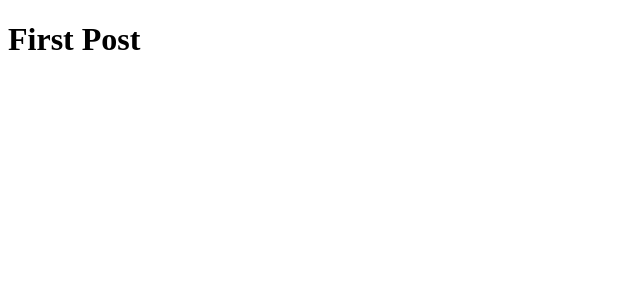
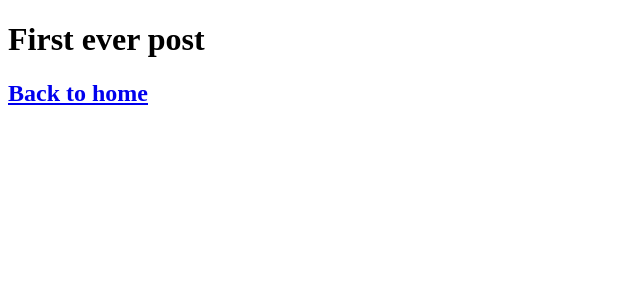
Before and after one commit to TyposBro/nextjs, a Next.js app: page /posts/first-post in a window 1280 px wide. Shown: the top 300 px of the page, without its empty margins (0-640 px from the left). Built offline with nearby package versions, Linux system fonts and the light colour scheme.

Commit message:
first post

```diff
--- a/pages/index.js
+++ b/pages/index.js
@@ -1,4 +1,5 @@
 import Head from "next/head";
+import Link from "next/link";
 
 export default function Home() {
   return (
@@ -10,7 +11,7 @@ export default function Home() {
 
       <main>
         <h1 className="title">
-          Learn <a href="https://nextjs.org">Next.js!</a>
+          Read first ever <Link href="/posts/first-post">post!</Link>
         </h1>
 
         <p className="description">
--- a/pages/posts/first-post.jsx
+++ b/pages/posts/first-post.jsx
@@ -1,3 +1,12 @@
+import Link from "next/link";
+
 export default function FirstPost() {
-  return <h1>First Post</h1>;
+  return (
+    <>
+      <h1>First ever post</h1>
+      <h2>
+        <Link href="/">Back to home</Link>
+      </h2>
+    </>
+  );
 }
```
